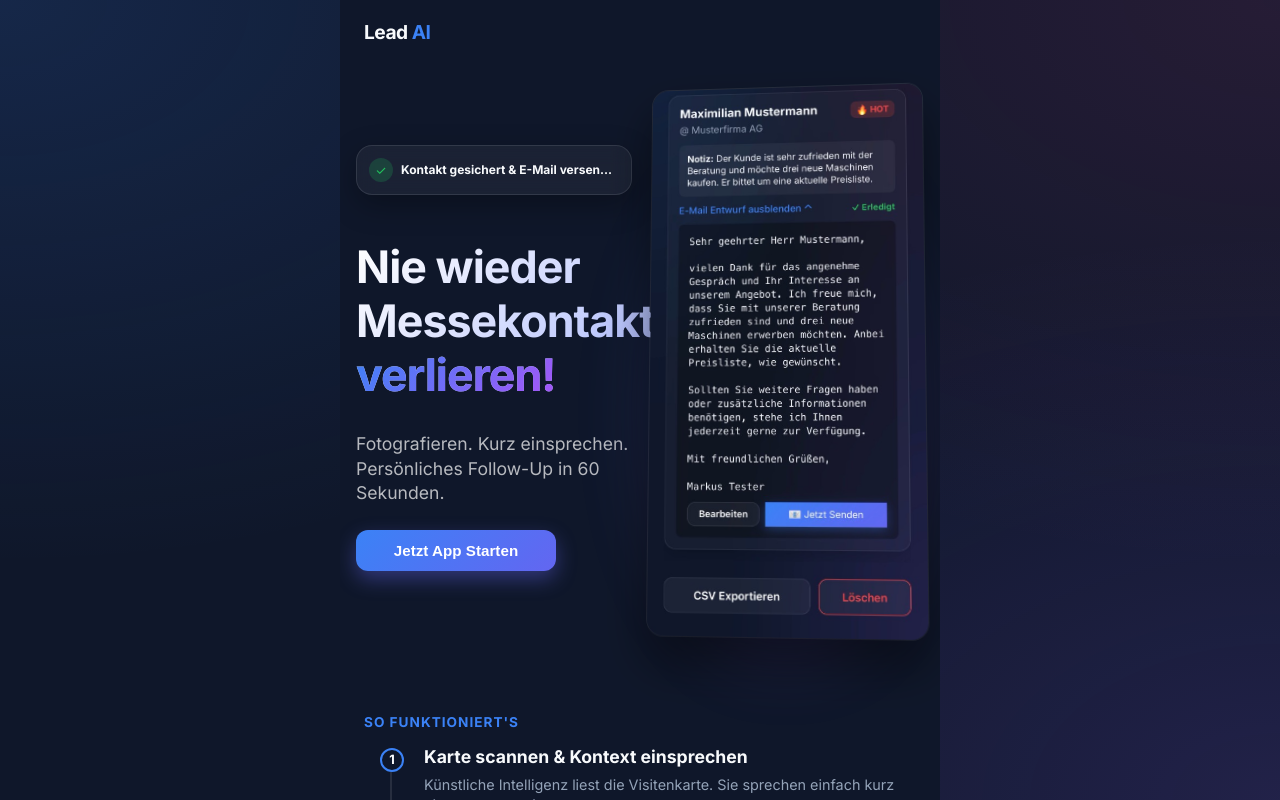
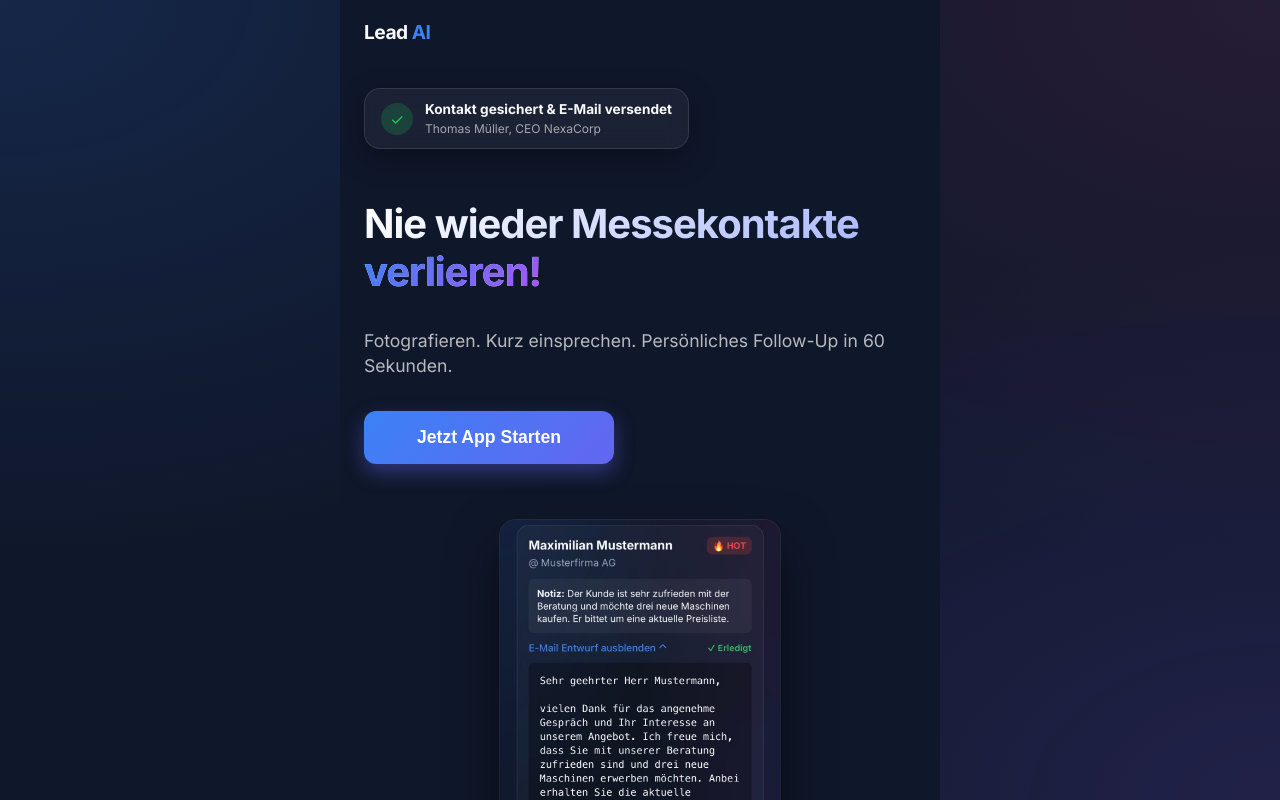
Before and after one commit to Pholiko/LeadsAI, a React (Vite) app: page / in a window 1280 px wide. Shown: the top 800 px of the page. Built offline with nearby package versions, Linux system fonts and the light colour scheme.

Commit message:
Fix hero layout, remove 3D effect, fix widget overflow

```diff
--- a/src/components/LandingView.jsx
+++ b/src/components/LandingView.jsx
@@ -13,62 +13,63 @@ export default function LandingView({ onStart }) {
 
       {/* Hero Section (Above the fold) */}
       <div style={{
-        padding: '16px',
+        padding: '24px',
         display: 'flex',
         flexDirection: 'row',
-        flexWrap: 'nowrap',
+        flexWrap: 'wrap',
         alignItems: 'center',
         justifyContent: 'center',
-        gap: '16px',
+        gap: '40px',
         animation: 'fadeIn 0.5s ease',
-        maxWidth: '1200px',
+        maxWidth: '1000px',
         margin: '0 auto'
       }}>
 
         {/* Left Column: Text & CTA */}
-        <div style={{ flex: '1 1 50%', display: 'flex', flexDirection: 'column', alignItems: 'flex-start', minWidth: 0 }}>
+        <div style={{ flex: '1 1 300px', display: 'flex', flexDirection: 'column', alignItems: 'flex-start' }}>
 
           {/* CSS "Screenshot/Notification" Widget */}
           <div style={{
               background: 'rgba(255, 255, 255, 0.05)',
               border: '1px solid rgba(255, 255, 255, 0.1)',
               borderRadius: '16px',
-              padding: '12px',
-              marginBottom: '16px',
+              padding: '12px 16px',
+              marginBottom: '24px',
               boxShadow: '0 10px 30px rgba(0,0,0,0.3)',
               display: 'flex',
               alignItems: 'center',
-              gap: '8px',
+              gap: '12px',
               backdropFilter: 'blur(10px)',
               maxWidth: '100%'
             }}>
-            <div style={{ background: 'rgba(34, 197, 94, 0.2)', color: '#22c55e', borderRadius: '50%', width: '24px', height: '24px', display: 'flex', alignItems: 'center', justifyContent: 'center', fontSize: '0.8rem', flexShrink: 0 }}>
+            <div style={{ background: 'rgba(34, 197, 94, 0.2)', color: '#22c55e', borderRadius: '50%', width: '32px', height: '32px', display: 'flex', alignItems: 'center', justifyContent: 'center', fontSize: '1rem', flexShrink: 0 }}>
               ✓
             </div>
-            <div style={{ textAlign: 'left', overflow: 'hidden' }}>
-              <p style={{ margin: '0 0 2px', fontSize: '0.75rem', fontWeight: 'bold', whiteSpace: 'nowrap', overflow: 'hidden', textOverflow: 'ellipsis' }}>Kontakt gesichert & E-Mail versendet</p>
+            <div style={{ textAlign: 'left' }}>
+              <p style={{ margin: '0 0 4px', fontSize: '0.85rem', fontWeight: 'bold' }}>Kontakt gesichert & E-Mail versendet</p>
+              <p style={{ margin: 0, fontSize: '0.75rem', color: 'rgba(255,255,255,0.6)' }}>Thomas Müller, CEO NexaCorp</p>
             </div>
           </div>
 
-          <h1 className="title" style={{ fontSize: 'clamp(1.5rem, 4vw, 2.8rem)', marginBottom: '12px', lineHeight: '1.2', fontWeight: '800', textAlign: 'left', letterSpacing: '-1px' }}>
+          <h1 className="title" style={{ fontSize: '2.5rem', marginBottom: '16px', lineHeight: '1.2', fontWeight: '800', textAlign: 'left', letterSpacing: '-1px' }}>
             Nie wieder Messekontakte <br/><span style={{ background: 'linear-gradient(135deg, var(--primary) 0%, #a855f7 100%)', WebkitBackgroundClip: 'text', WebkitTextFillColor: 'transparent' }}>verlieren!</span>
           </h1>
 
-          <p className="subtitle" style={{ fontSize: 'clamp(0.85rem, 2vw, 1.1rem)', marginBottom: '24px', color: 'rgba(255,255,255,0.7)', textAlign: 'left', lineHeight: '1.4' }}>
+          <p className="subtitle" style={{ fontSize: '1.1rem', marginBottom: '32px', color: 'rgba(255,255,255,0.7)', textAlign: 'left', lineHeight: '1.4' }}>
             Fotografieren. Kurz einsprechen. Persönliches Follow-Up in 60 Sekunden.
           </p>
 
           <button
             className="btn-primary"
             onClick={onStart}
-            style={{ padding: '12px 16px', fontSize: '0.95rem', width: '100%', maxWidth: '200px', borderRadius: '12px', fontWeight: 'bold', boxShadow: '0 8px 20px rgba(99, 102, 241, 0.4)' }}
+            style={{ padding: '16px 24px', fontSize: '1.1rem', width: '100%', maxWidth: '250px', borderRadius: '12px', fontWeight: 'bold', boxShadow: '0 8px 20px rgba(99, 102, 241, 0.4)' }}
           >
             Jetzt App Starten
           </button>
         </div>
 
         {/* Right Column: Hero Image / WOW Effect */}
-        <div style={{ flex: '1 1 50%', position: 'relative', width: '100%', maxWidth: '400px', perspective: '1000px', minWidth: 0 }}>
+        <div style={{ flex: '1 1 280px', position: 'relative', width: '100%', maxWidth: '280px', margin: '0 auto', marginTop: '16px' }}>
           <img
             src="/step3-email.jpg"
             alt="Fertige personalisierte E-Mail"
@@ -76,7 +77,6 @@ export default function LandingView({ onStart }) {
               width: '100%',
               borderRadius: '16px',
               boxShadow: '0 25px 50px rgba(0,0,0,0.5), 0 0 0 1px rgba(255,255,255,0.1)',
-              transform: 'rotateX(5deg) rotateY(-5deg)',
               animation: 'slideUp 1s ease 0.2s backwards'
             }}
           />
```
